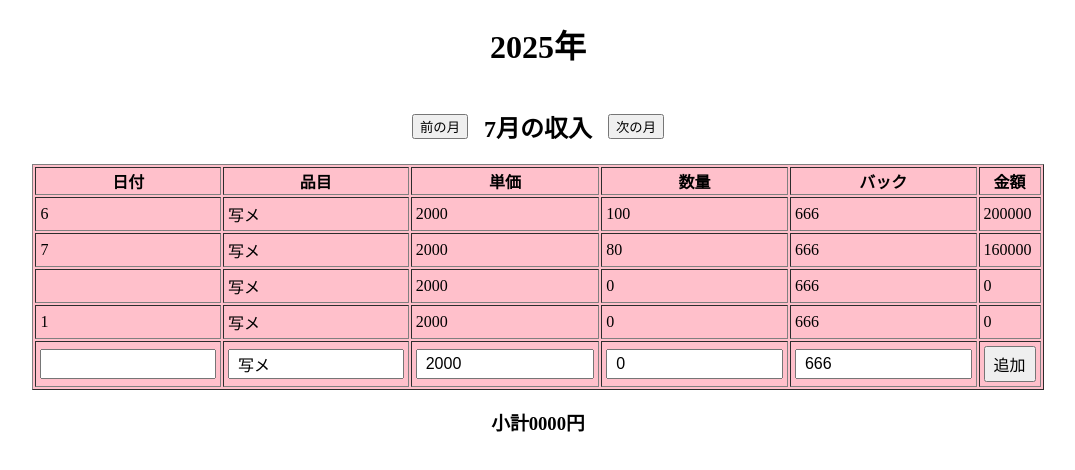
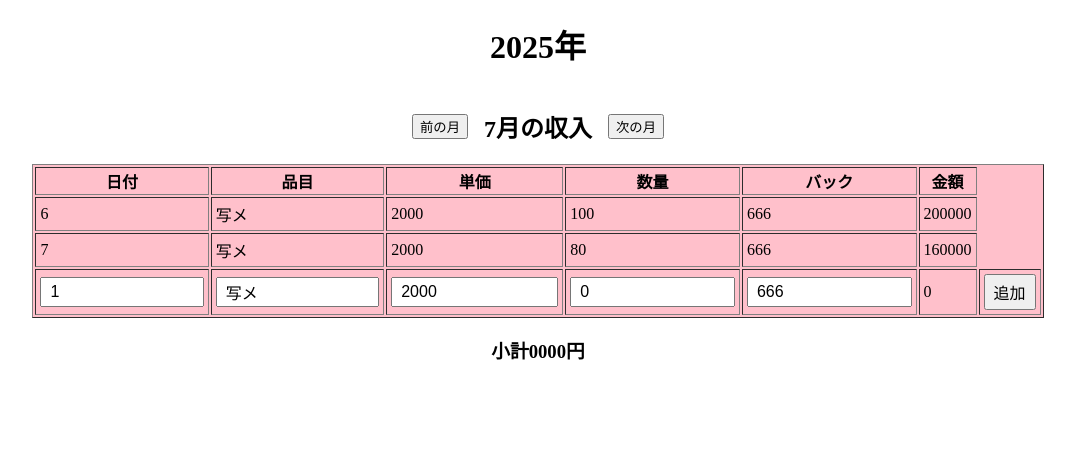
Before and after one commit to masakingu0303/PayCalc, a React (Vite) app in the folder frontend/: page / in a window 1280 px wide. Shown: the top 470 px of the page, without its empty margins (102-1177 px from the left). Built offline with nearby package versions, Linux system fonts and the light colour scheme; data requests are answered from the project's data file.

Commit message:
追加と表示修正

```diff
--- a/frontend/db.json
+++ b/frontend/db.json
@@ -17,24 +17,6 @@
       "back": 666,
       "amount": 160000,
       "id": "7491"
-    },
-    {
-      "id": "f33c",
-      "date": "",
-      "item": "写メ",
-      "unitPrice": 2000,
-      "quantity": 0,
-      "back": 666,
-      "amount": 0
-    },
-    {
-      "id": "a2e5",
-      "date": "7",
-      "item": "写メ",
-      "unitPrice": 2000,
-      "quantity": 0,
-      "back": 666,
-      "amount": 0
     }
   ]
 }
--- a/frontend/src/App.tsx
+++ b/frontend/src/App.tsx
@@ -24,13 +24,15 @@ const App: React.FC = () => {
   const thisYear = date.getFullYear();
 
 
-  const handleChangeCalendar = (pager:string) => {
-    if(pager === 'prev') {
-      setDate(new Date(thisYear, thisMonth - 1));
-    } else if(pager === 'next') {
-     setDate(new Date(thisYear, thisMonth + 1));
+  const handleChangeCalendar = (pager: string) => {
+    const zeroBasedMonth = thisMonth - 1;
+
+    if (pager === 'prev') {
+      setDate(new Date(thisYear, zeroBasedMonth - 1)); // 前月
+    } else if (pager === 'next') {
+      setDate(new Date(thisYear, zeroBasedMonth + 1)); // 次月
     }
-  }
+  };
 
   const fetchEvent = () => {
     fetch(API_URL)
@@ -42,8 +44,8 @@ const App: React.FC = () => {
     fetchEvent();
   }, []);
 
-  const handleAdd = (formData: TableData) => {
-    const add = formData;
+  const handleAdd = (newRow: TableData) => {
+    const add = newRow;
     fetch(API_URL, {
       body: JSON.stringify(add),
       method: "POST",
@@ -56,7 +58,7 @@ const App: React.FC = () => {
   return (
     <>
       <Header handleChangeCalendar={handleChangeCalendar} thisYear={thisYear} thisMonth={thisMonth}/>
-      <Table tableData={tableData} handleAdd={handleAdd} />
+      <Table tableData={tableData} handleAdd={handleAdd} thisYear={thisYear} thisMonth={thisMonth}/>
       <Result />
     </>
   );
--- a/frontend/src/Table/TableBody.tsx
+++ b/frontend/src/Table/TableBody.tsx
@@ -1,5 +1,7 @@
 type TableBodyProps = {
     tableData: TableData[];
+    thisYear: number;
+    thisMonth: number;
 };
 
 type TableData = {
@@ -11,13 +13,22 @@ type TableData = {
     amount: number;    // 金額
 };
 
-const TableBody: React.FC<TableBodyProps> = ({ tableData }) => {
+const TableBody: React.FC<TableBodyProps> = ({ tableData, thisYear, thisMonth }) => {
+
+    const filterData = tableData.filter((row) => {
+        const date = new Date(row.date);
+        return (
+            date.getFullYear() === thisYear &&
+            date.getMonth() + 1 === thisMonth
+        );
+    });
+
     return (
         <>
-            {tableData.map((row, index) => {
+            {filterData.map((row, id) => {
                 const thisDate = row.date ? new Date(row.date).getDate() : "";
                 return (
-                    <tr key={index}>
+                    <tr key={id}>
                         <td>{thisDate}</td>
                         <td>{row.item}</td>
                         <td>{row.unitPrice}</td>
--- a/frontend/src/Table/TableInput.tsx
+++ b/frontend/src/Table/TableInput.tsx
@@ -11,48 +11,74 @@ type TableData = {
 
 type TableInputProps = {
     handleAdd: (newRow: TableData) => void;
+    thisYear: number;
+    thisMonth: number;
 };
 
-const TableInput: React.FC<TableInputProps> = ({ handleAdd }) => {
-  const [formData, setFormData] = useState<TableData>({
-    date: "",
+const TableInput: React.FC<TableInputProps> = ({handleAdd,  thisYear, thisMonth }) => {
+
+    const [formData, setFormData] = useState({
+        day: 1,
         item: "写メ",
         unitPrice: 2000,
         quantity: 0,
         back: 666,
-    amount: 0,
     });
 
     const handleChange = (e: React.ChangeEvent<HTMLInputElement>) => {
+
         const { name, value } = e.target;
         setFormData((prev) => ({
             ...prev,
-      [name]: ["unitPrice", "quantity", "back", "amount"].includes(name)
+            [name]: ["unitPrice", "quantity", "back", "day"].includes(name)
                 ? Number(value)
                 : value,
         }));
+
+        // console.log(formData);
     };
 
     const handleClick = () => {
-    handleAdd(formData);
-    setFormData({
-      date: "",
-      item: "写メ",
-      unitPrice: 2000,
-      quantity: 0,
-      back: 666,
-      amount: 0,
-    });
+        const paddedYear = String(thisYear).padStart(4, "0");
+        const paddedMonth = String(thisMonth).padStart(2, "0");
+        const paddedDay = String(formData.day).padStart(2, "0");
+        const newDate = `${paddedYear}-${paddedMonth}-${paddedDay}`
+
+        const newAmount = formData.unitPrice * formData.quantity;
+
+        const newRow: TableData = {
+            date: newDate,
+            item: formData.item,
+            unitPrice: formData.unitPrice,
+            quantity: formData.quantity,
+            back: formData.back,
+            amount: newAmount,
+        };
+
+        console.log(newRow);
+
+
+        handleAdd(newRow);
+
+        // 初期化
+        // setFormData({
+        //     day: 1,
+        //     item: "写メ",
+        //     unitPrice: 2000,
+        //     quantity: 0,
+        //     back: 666,
+        // });
     };
 
     return (
         <tr>
             <td>
                 <input
-          type="text"
-          name="date"
-          value={formData.date}
+                    type="number"
+                    name="day"
+                    value={formData.day}
                     onChange={handleChange}
+                    placeholder="日"
                 />
             </td>
             <td>
@@ -87,6 +113,7 @@ const TableInput: React.FC<TableInputProps> = ({ handleAdd }) => {
                     onChange={handleChange}
                 />
             </td>
+            <td>{formData.unitPrice * formData.quantity}</td>
             <td>
                 <input type="button" value="追加" onClick={handleClick} />
             </td>
--- a/frontend/src/components/Table.tsx
+++ b/frontend/src/components/Table.tsx
@@ -14,16 +14,18 @@ type TableData = {
 type TableProps = {
   tableData: TableData[];
   handleAdd: (newRow: TableData) => void;
+  thisYear: number;
+  thisMonth: number;
 };
 
-const Table: React.FC<TableProps> = ({ tableData, handleAdd }) => {
+const Table: React.FC<TableProps> = ({ tableData, handleAdd, thisYear, thisMonth}) => {
   return (
     <div className="table-container">
       <table border={1}>
         <TableHead />
         <tbody>
-          <TableBody tableData={tableData} />
-          <TableInput handleAdd={handleAdd} />
+          <TableBody tableData={tableData} thisYear={thisYear} thisMonth={thisMonth}/>
+          <TableInput handleAdd={handleAdd} thisYear={thisYear} thisMonth={thisMonth}/>
         </tbody>
       </table>
     </div>
```
Also changed, not shown: 1 other file (tests, documents, lock files or other folders). Lines whose indentation alone changed are shown as unchanged.
